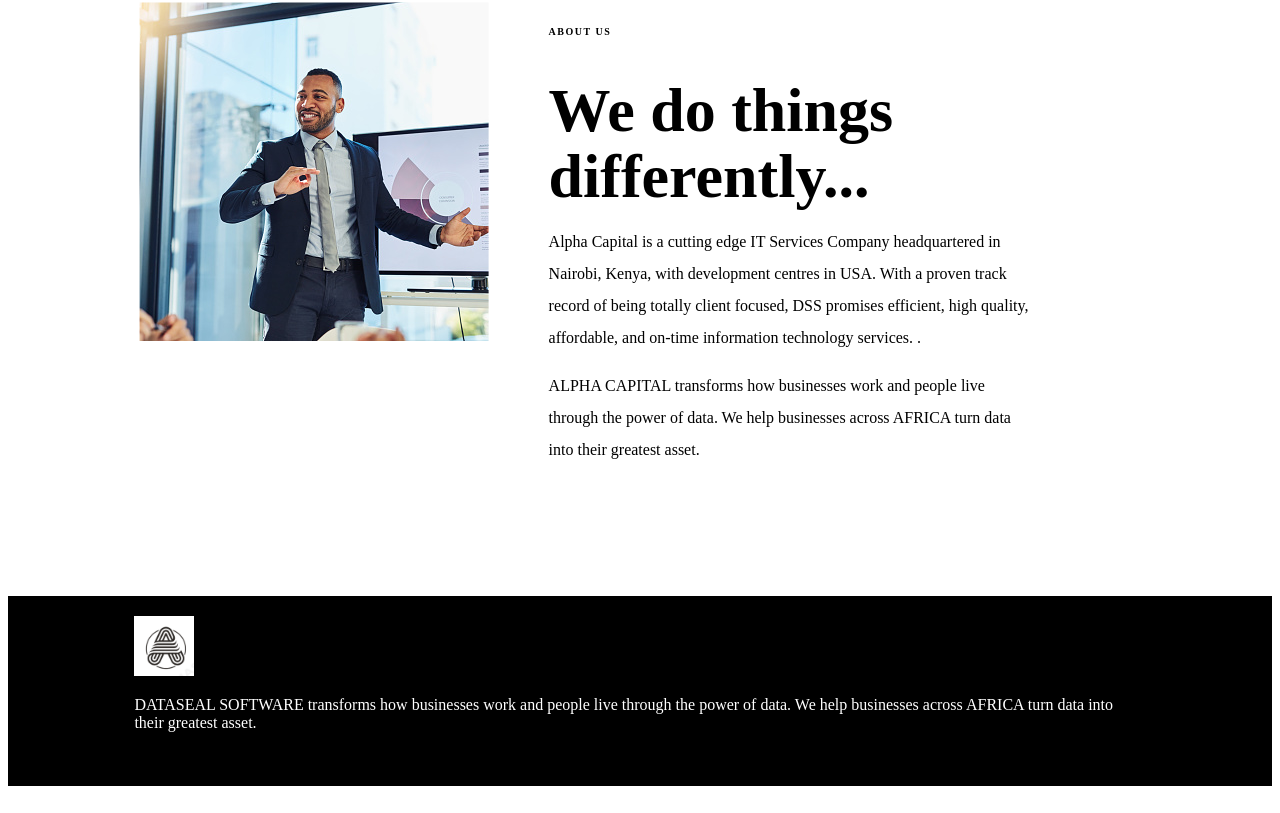
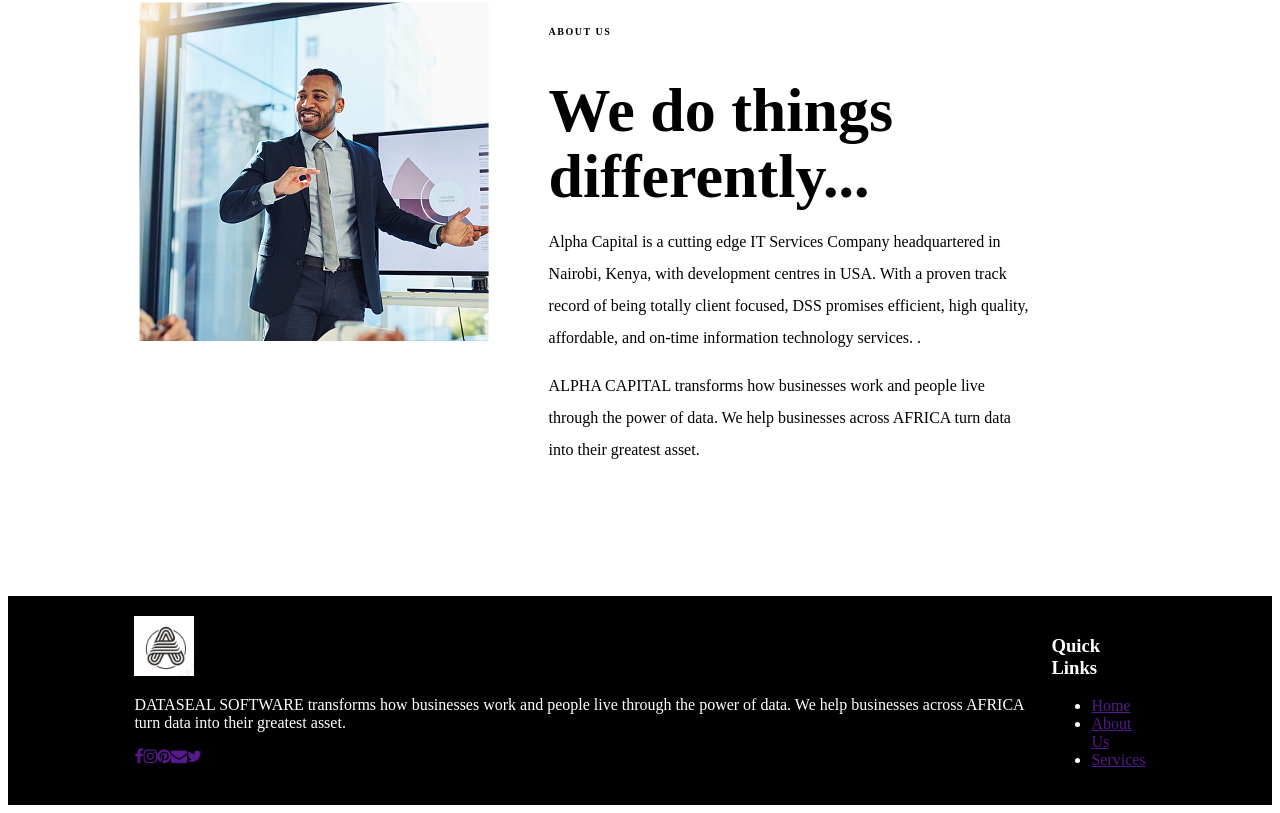
Before and after one commit to ealpha072/alpha_capital, a React (Create React App) app in the folder client/: page / in a window 1280 px wide. Shown: the part 1554-2367 px from the top of the page. Built offline with nearby package versions, Linux system fonts and the light colour scheme; the HTML template or start-up script is replaced by a standard one.

Commit message:
Footer styles

```diff
--- a/client/public/index.html
+++ b/client/public/index.html
@@ -3,7 +3,8 @@
   <head>
     <meta charset="utf-8" />
     <link rel="icon" href="%PUBLIC_URL%/favicon.ico" />
-    <link rel="stylesheet" href="https://cdnjs.cloudflare.com/ajax/libs/font-awesome/6.4.0/css/fontawesome.min.css" />
+    <link rel="stylesheet" href="https://cdnjs.cloudflare.com/ajax/libs/font-awesome/4.7.0/css/font-awesome.min.css">
+    <!-- <link rel="stylesheet" href="https://cdnjs.cloudflare.com/ajax/libs/font-awesome/6.4.0/css/fontawesome.min.css" /> -->
     <meta name="viewport" content="width=device-width, initial-scale=1" />
     <meta name="theme-color" content="#000000" />
     <meta
--- a/client/src/Components/Footer.jsx
+++ b/client/src/Components/Footer.jsx
@@ -16,14 +16,22 @@
 						into their greatest asset.
 						</p>
 						<div className={styles.socials}>
-							<a href=""><i class="fa-brands fa-facebook"></i></a>
+							<a href=""><i class="fa fa-facebook"></i></a>
+							<a href=""><i class="fa fa-instagram"></i></a>
+							<a href=""><i class="fa fa-pinterest"></i></a>
+							<a href=""><i class="fa fa-envelope"></i></a>
+							<a href=""><i class="fa fa-twitter"></i></a>
 						</div>
 					</div>
 				</div>
-				<div className={styles.secondDiv}>
 
-				</div>
-				<div className={styles.thirdDiv}>
+				<div className={styles.quickLinks}>
+					<h3>Quick Links</h3>
+					<ul>
+						<li><a href="">Home</a></li>
+						<li><a href="">About Us</a></li>
+						<li><a href="">Services</a></li>
+					</ul>
 
 				</div>
 			</footer>
--- a/client/src/Styles/Footer.Module.css
+++ b/client/src/Styles/Footer.Module.css
@@ -16,12 +16,22 @@
 
 .firstDiv{
     width: 30%;
+    display: flex;
 }
 
 .firstDiv > div p{
     font-size: 14px;
 }
 
+.socials{
+    display: flex;
+    width: 60%;
+    margin-top: 40px;
+    margin-bottom: 40px;
+    justify-content: space-around;
+}
+
 .socials a i{
     color: #ffff;
+    font-size: 24px;
 }
```
